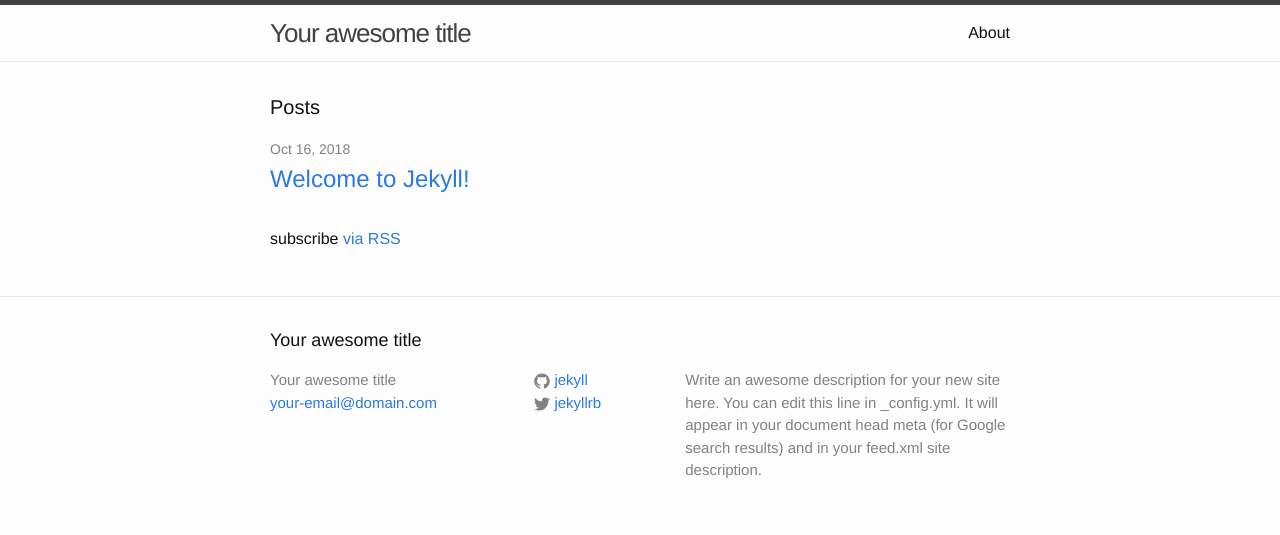
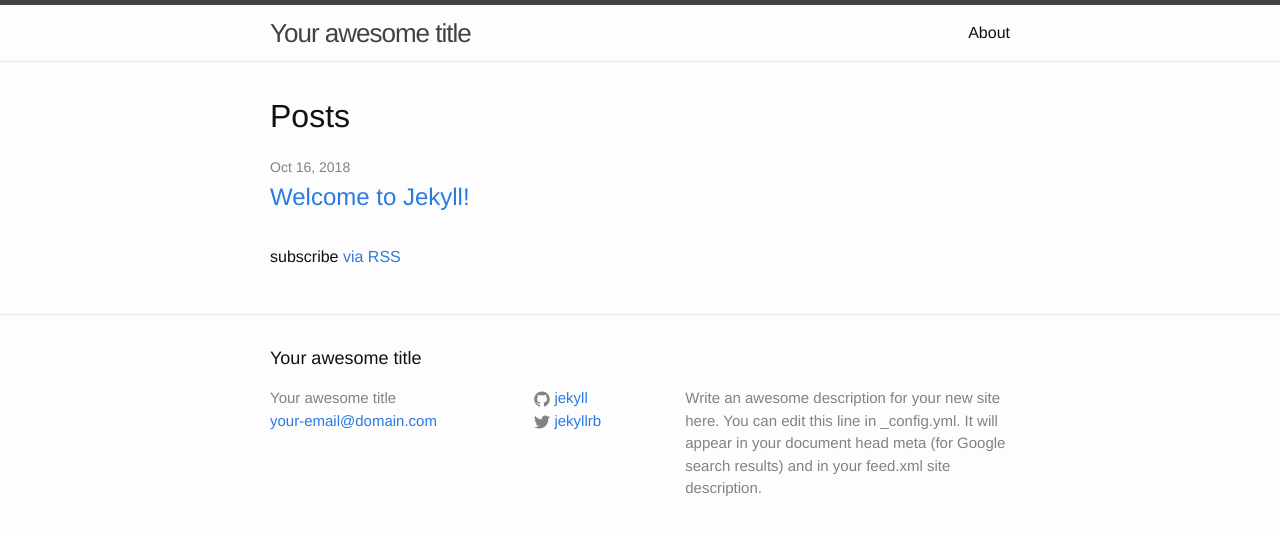
Before and after one commit to 9405316/9405316.github.io, a Jekyll site: the page built from index.html, in a window 1280 px wide. Shown: the top 535 px of the page. Built offline with Jekyll 4.4.1, drawn with Linux system fonts in a browser that asks for light colours.

Commit message:
Update index.html

```diff
--- a/index.html
+++ b/index.html
@@ -4,7 +4,7 @@
 
 <div class="home">
 
-  <h1 class="page-heading">Posts</h1>
+  <h1 class="my website">Posts</h1>
 
   <ul class="post-list">
     {% for post in site.posts %}
```
